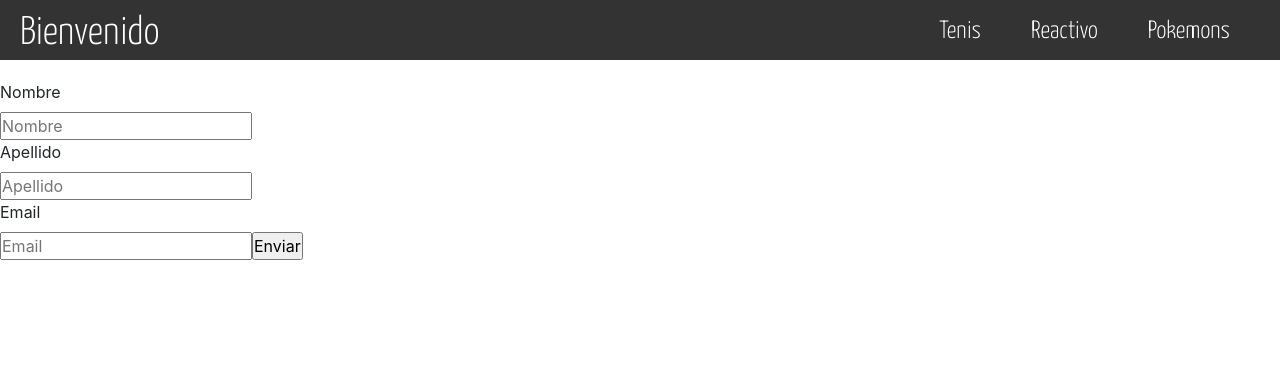
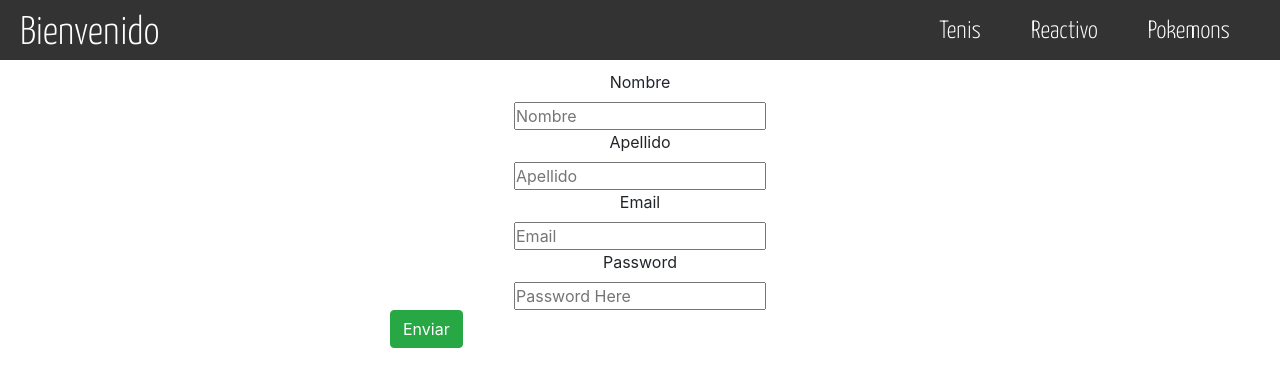
Before and after one commit to Elvis1327/Mejorando-mi-codigo-Practica1-, an Angular app: page /reactivo in a window 1280 px wide. Shown: the top 386 px of the page. Built offline with nearby package versions, Linux system fonts and the light colour scheme.

Commit message:
Todavia sigo modificando el formulario

```diff
--- a/src/app/components/reactivo/reactivo.component.css
+++ b/src/app/components/reactivo/reactivo.component.css
@@ -1,6 +1,28 @@
 .principal{
   margin-top: 20px;
+  margin: 0px auto;
+  align-items: center;
+  text-align: center;
+  width: 500px;
 }
 form label{
   display: block;
 }
+
+.Holaa form{
+  width: 100%;
+}
+
+.Holaa form span{
+  display: flex;
+  flex-direction: column;
+  align-items: center;
+}
+
+
+
+.Holaa form #botonS{
+  display: block;
+  text-align: center;
+
+}
--- a/src/app/components/reactivo/reactivo.component.html
+++ b/src/app/components/reactivo/reactivo.component.html
@@ -1,7 +1,6 @@
 <div class="principal">
   <div class="Holaa">
     <form  [formGroup]="formulario2" (ngSubmit)="guardar()">
-
       <label for="nombre">Nombre</label>
       <input
       type="text"
@@ -35,7 +34,18 @@
         Este campo requiere mas de 5 caracteres
       </span>
 
-      <input type="submit" value="Enviar" name="email">
+      <label for="password">Password</label>
+      <input
+      type="text"
+      placeholder="Password Here"
+      formControlName="password">
+      <!--Spans-->
+      <span *ngIf="passwordNoValid"
+      [style.color]="'red'">
+        Este campo requiere mas de 5 caracteres
+      </span>
+
+      <input type="submit" value="Enviar" name="email" id="botonS" class="btn btn-success">
     </form>
   </div>
 </div>
--- a/src/app/components/reactivo/reactivo.component.ts
+++ b/src/app/components/reactivo/reactivo.component.ts
@@ -23,6 +23,9 @@ export class ReactivoComponent{
   get emailNoValid(){
     return this.formulario2.get('email').invalid && this.formulario2.get('email').touched
   };
+  get passwordNoValid(){
+    return this.formulario2.get('password').invalid && this.formulario2.get('password').touched
+  };
   //
 
   misFormularios(){
@@ -30,6 +33,7 @@ export class ReactivoComponent{
       nombre: ['', [Validators.required, Validators.minLength(5)]],
       apellido: ['', [Validators.required, Validators.minLength(5)]],
       email: ['', [Validators.required], [Validators.minLength(5)]],
+      password: ['', [Validators.required, Validators.minLength(5)]]
     });
   };
 
```
